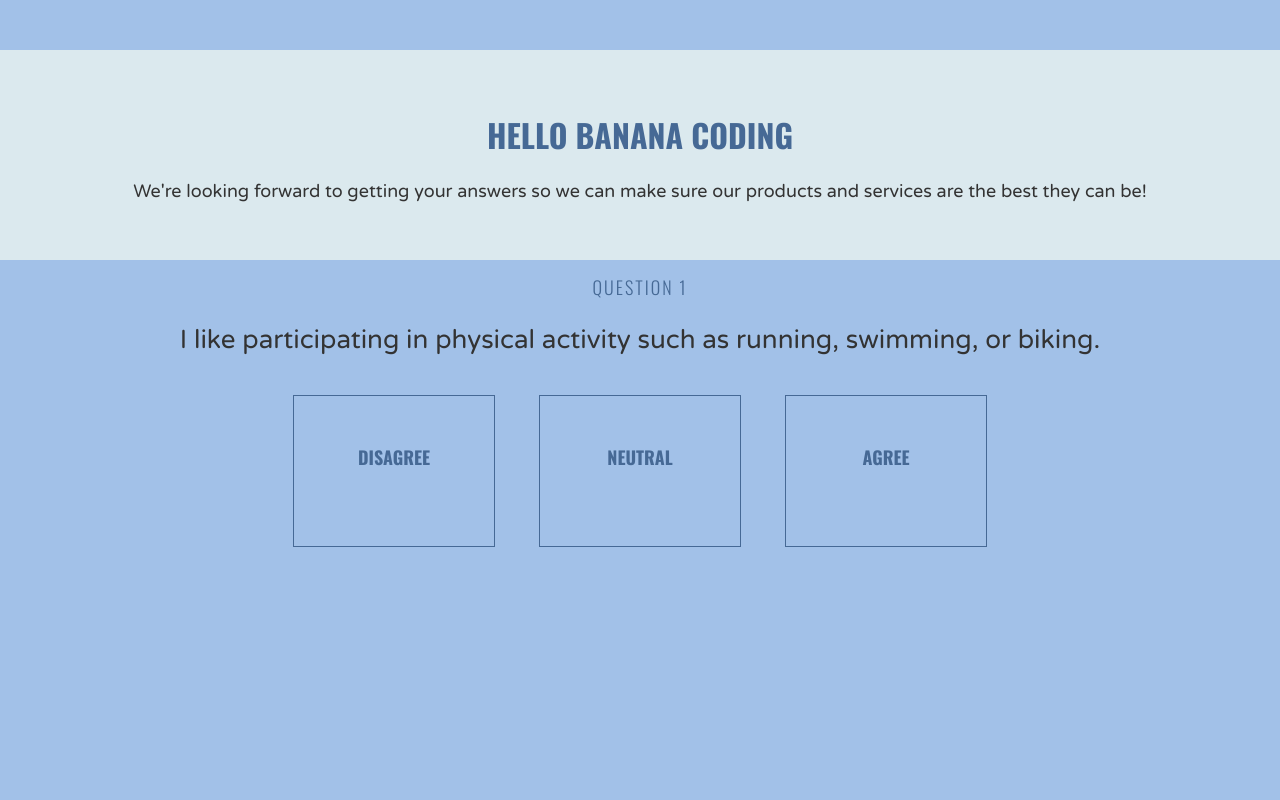
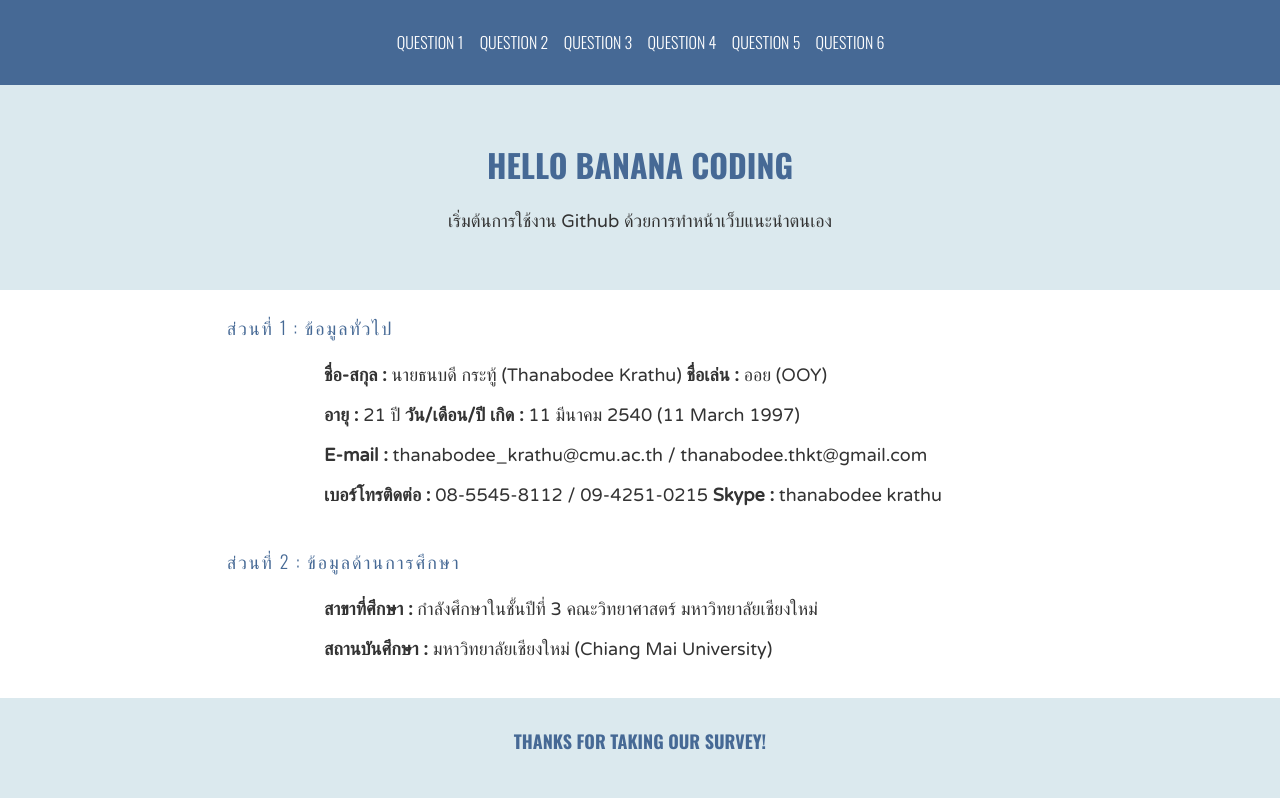
Before and after one commit to thanabodeekrathu/thanabodeekrathu.github.io, a plain HTML site: page index.html in a window 1280 px wide. Drawn offline with nearby package versions, Linux system fonts and the light colour scheme.

Commit message:
add test and edit index

```diff
--- a/CSS.css
+++ b/CSS.css
@@ -1,6 +1,14 @@
 body {
-  background-color: #a2c1e8;
+  background-color: #FFF;
   margin: 0 auto;
+}
+
+header {
+  background-color: #466995;
+  border-bottom: 1px solid #466995;
+  position: fixed;
+  width: 100%;
+  z-index: 10;
 }
 
 ul {
@@ -55,7 +63,8 @@ h4 {
   font-size: 18px;
   font-weight: 300;
   letter-spacing: 2px;
-  text-align: center;
+  margin-left: 5%;
+  /*text-align: center;*/
   text-transform: uppercase
 }
 
@@ -65,31 +74,41 @@ p {
   font-size: 18px;
 }
 
-.introduce {
+footer {
+  background-color: #DBE9EE;
+  text-align: center;
+  margin-top: 100px;
+  height: 100px;
+}
+
+.answer p {
+  margin-left: 15%;
+}
+
+.welcome {
   background-color: #DBE9EE;
   box-sizing: border-box;
   padding: 40px;
   text-align: center;
   width: 100%;
   position: relative;
-  top: 50px;
+  top: 80px;
 }
 
 .question {
-  text-align: center;
+  box-sizing: border-box;
+  /*text-align: center;*/
   position: relative;
   top: 40px;
 }
 
 .answer {
-  border: 1px solid #466995;
-  margin: 20px;
+  padding-left: 50px;
+  position: relative;
+  top: 40px;
+  box-sizing: border-box;
+  width: 80%;
+  margin-left: 10%;
   display: inline-block;
-  height: 150px;
-  width: 200px;
+  margin-right: 10%;
 }
-
-.answer:hover {
-  background: #C0D6DF;
-  color: #FFF;
-}
--- a/index.html
+++ b/index.html
@@ -1,33 +1,54 @@
 <!DOCTYPE html>
 <html>
 <head>
+	<meta charset="UTF-8">
 	<title>Introduce My Self!</title>
 	<link href="https://fonts.googleapis.com/css?family=Oswald:300,700|Varela+Round" rel="stylesheet">
 	<link rel="stylesheet" type="text/css" href="CSS.css">
+	<!-- MaterializeCSS -->
+	<!-- <link rel="stylesheet" href="https://cdnjs.cloudflare.com/ajax/libs/materialize/1.0.0-beta/css/materialize.min.css"> -->
+
 </head>
 <body>
 
-  <div class="introduce">
+	<header>
+		<ul>
+			<li>Question 1</li>
+			<li>Question 2</li>
+			<li>Question 3</li>
+			<li>Question 4</li>
+			<li>Question 5</li>
+			<li>Question 6</li>
+		</ul>
+	</header>
+
+	<div class="welcome">
 		<h1><strong>Hello Banana Coding</strong></h1>
-    <p>We're looking forward to getting your answers so we can make sure our products and services are the best they can be!</p>
+		<p>เริ่มต้นการใช้งาน Github ด้วยการทำหน้าเว็บแนะนำตนเอง</p>
 	</div>
 
 	<div class="question">
-    <h4>Question 1</h4>
-    <h2>I like participating in physical activity such as running, swimming, or biking.</h2>
-
 		<div class="answer">
-      <h3>Disagree</h3>
+			<h4>ส่วนที่ 1 : ข้อมูลทั่วไป</h4>
+			<p><strong>ชื่อ-สกุล : </strong> นายธนบดี กระทู้ (Thanabodee Krathu)	<strong>ชื่อเล่น : </strong> ออย (OOY)</p>
+			<p><strong>อายุ : </strong> 21 ปี <strong>วัน/เดือน/ปี เกิด : </strong> 11 มีนาคม 2540 (11 March 1997)</p>
+			<p><strong>E-mail : </strong> thanabodee_krathu@cmu.ac.th / thanabodee.thkt@gmail.com
+			<p><strong>เบอร์โทรติดต่อ : </strong> 08-5545-8112 / 09-4251-0215 <strong> Skype : </strong> thanabodee krathu</p>
 		</div>
-
+	</div>
+	<div class="question">
 		<div class="answer">
-      <h3>Neutral</h3>
-    </div>
-
-    <div class="answer">
-      <h3>Agree</h3>
+			<h4>ส่วนที่ 2 : ข้อมูลด้านการศึกษา</h4>
+			<p><strong>สาขาที่ศึกษา : </strong> กำลังศึกษาในชั้นปีที่ 3 คณะวิทยาศาสตร์ มหาวิทยาลัยเชียงใหม่</p>
+			<p><strong>สถานบันศึกษา : </strong> มหาวิทยาลัยเชียงใหม่ (Chiang Mai University)</p>
 		</div>
 	</div>
 
+
+
+	<footer>
+	  	<h3>Thanks for taking our survey!</h3>
+	</footer>
+
 </body>
 </html>
```
Also changed, not shown: test.html (added, +74 -0 lines). Lines whose indentation alone changed are shown as unchanged.
